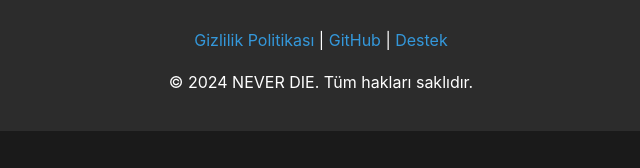
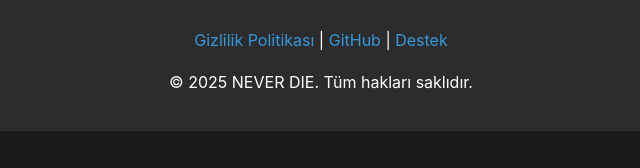
Before and after one commit to zwennnnn/neverdie-cyber-assistant, a browser extension: page docs/index.html in a window 1280 px wide. Shown: the part 953-1121 px from the top of the page, 319-959 px from the left. Drawn offline with Linux system fonts and the light colour scheme.

Commit message:
Initial commit

```diff
--- a/docs/index.html
+++ b/docs/index.html
@@ -114,7 +114,7 @@
                 <a href="https://github.com/zwennnnn/neverdie-cyber-assistant">GitHub</a> |
                 <a href="https://github.com/zwennnnn/neverdie-cyber-assistant/issues">Destek</a>
             </p>
-            <p>© 2024 NEVER DIE. Tüm hakları saklıdır.</p>
+            <p>© 2025 NEVER DIE. Tüm hakları saklıdır.</p>
         </div>
     </div>
 </body>
```
